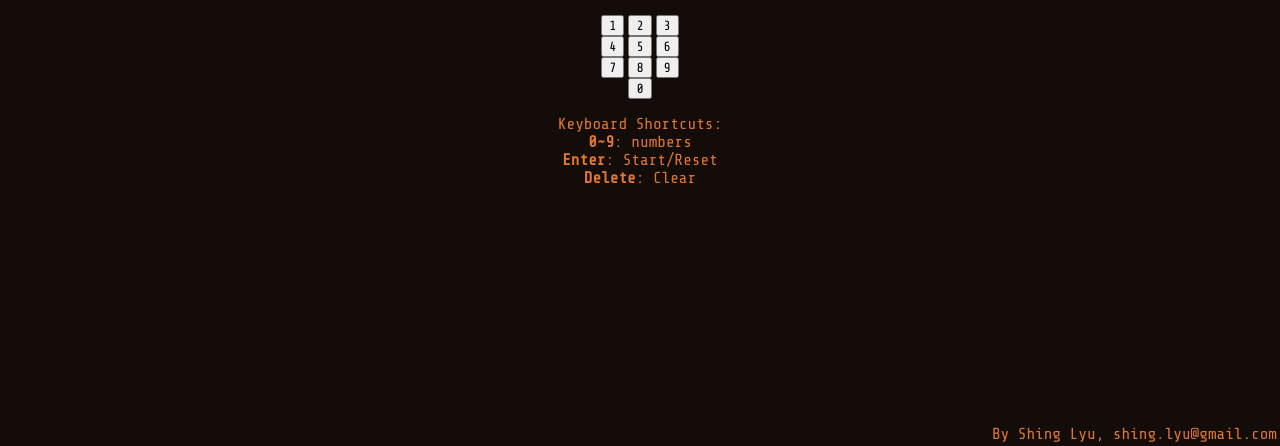
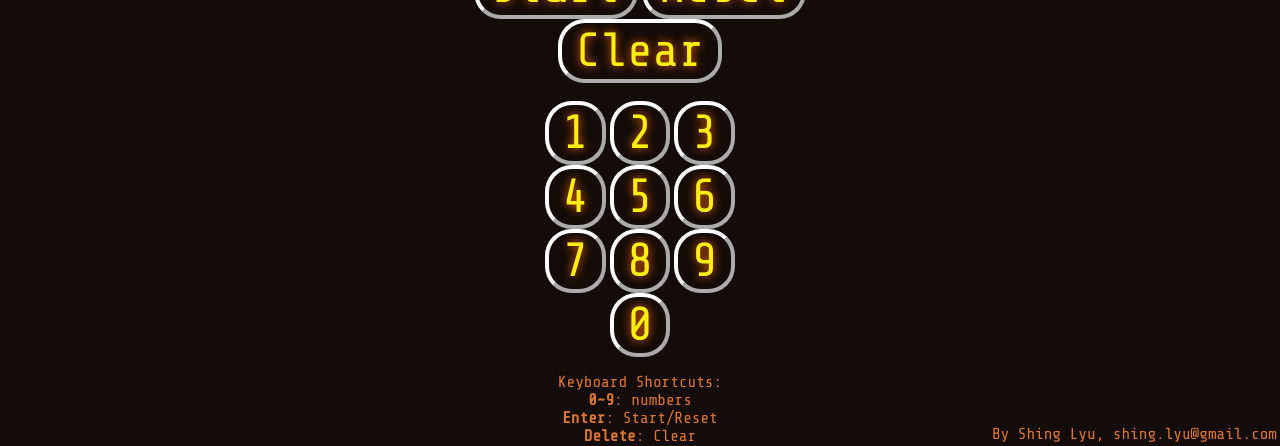
Before and after one commit to shinglyu/countdown, a plain HTML site: page countdown.html in a window 1280 px wide. Shown: the part 354-800 px from the top of the page. Drawn offline with nearby package versions, Linux system fonts and the light colour scheme.

Commit message:
Button css

```diff
--- a/countdown.css
+++ b/countdown.css
@@ -56,4 +56,16 @@ h1 {
 
 button {
    font-family:"Share Tech Mono",Helvetica, Arial, sans-serif;
+   font-size:36pt;
+   color:#ffee11;
+   text-shadow: 0 0 0.3em #dd2200;
+   text-shadow: 0 0 0.2em #ff6600;
+
+   padding-right:10pt;
+   padding-left:10pt;
+
+   background-color:#140c08;
+   border-radius:20pt;
+   border-width:3pt;
+   border-color:#ffffff;
 }
--- a/countdown.html
+++ b/countdown.html
@@ -17,7 +17,7 @@
     <link href='http://fonts.googleapis.com/css?family=Inconsolata:700' rel='stylesheet' type='text/css'>
     <link href='http://fonts.googleapis.com/css?family=Share+Tech+Mono' rel='stylesheet' type='text/css'>
     -->
-    <link href='//fonts.googleapis.com/css?family=Share+Tech+Mono' rel='stylesheet' type='text/css'>
+    <link href='https://fonts.googleapis.com/css?family=Share+Tech+Mono' rel='stylesheet' type='text/css'>
 
 </head>
     <body>
@@ -56,9 +56,10 @@
         </div>
         <p id="credit">By Shing Lyu, shing.lyu@gmail.com</p>
 
-      <!--  <script src="http://ajax.googleapis.com/ajax/libs/jquery/2.0.0/jquery.min.js"></script>
-      -->
-        <script src="jquery-2.0.0.min.js" type="text/javascript"></script>
+       <script src="https://ajax.googleapis.com/ajax/libs/jquery/2.0.0/jquery.min.js"></script>
+       <!--
+       <script src="jquery-2.0.0.min.js" type="text/javascript"></script>
+       -->
        <script src="mousetrap.min.js"    type="text/javascript"></script>
        <script src="jquery.fittext.js"   type="text/javascript"></script>
        <script src="timer.js"            type="text/javascript"></script>
```
Also changed, not shown: 1 other file.
